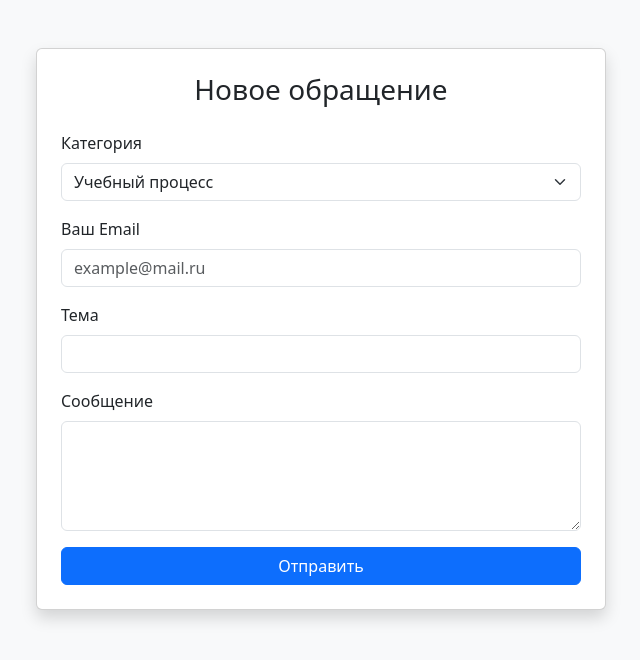
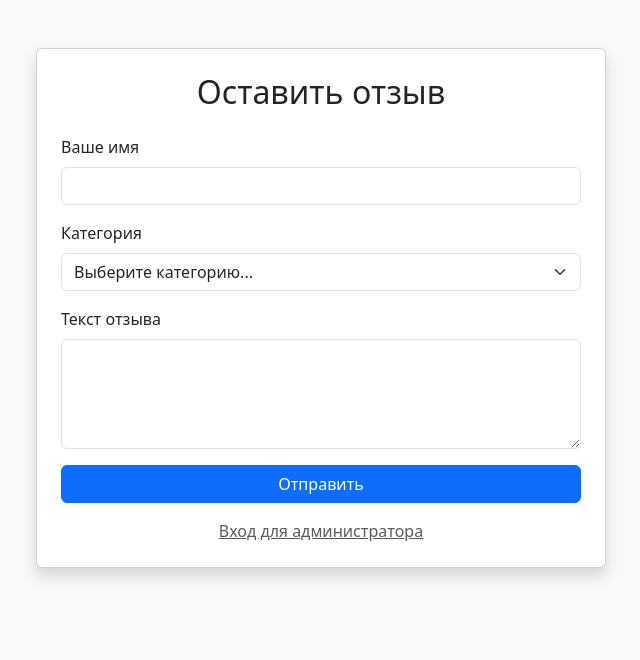
Before and after one commit to Goydaa/feedback, a Flask app: page / in a window 1280 px wide. Shown: the top 660 px of the page, without its empty margins (319-959 px from the left). Run offline with Flask 3, Linux system fonts and the light colour scheme.

Commit message:
Update index.html

```diff
--- a/templates/index.html
+++ b/templates/index.html
@@ -2,38 +2,46 @@
 <html lang="ru">
 <head>
     <meta charset="UTF-8">
-    <meta name="viewport" content="width=device-width, initial-scale=1.0">
-    <title>Система отзывов</title>
-    <link href="https://cdn.jsdelivr.net/npm/bootstrap@5.3.0/dist/css/bootstrap.min.css" rel="stylesheet">
+    <title>Оставить отзыв</title>
+    <link rel="stylesheet" href="https://cdn.jsdelivr.net/npm/bootstrap@5.3.0/dist/css/bootstrap.min.css">
 </head>
 <body class="bg-light">
     <div class="container mt-5">
         <div class="row justify-content-center">
             <div class="col-md-6 card shadow p-4">
-                <h3 class="text-center mb-4">Новое обращение</h3>
+                <h2 class="text-center mb-4">Оставить отзыв</h2>
+
+                {% with messages = get_flashed_messages(with_categories=true) %}
+                  {% if messages %}
+                    {% for category, message in messages %}
+                      <div class="alert alert-{{ category }}">{{ message }}</div>
+                    {% endfor %}
+                  {% endif %}
+                {% endwith %}
+
                 <form method="POST">
                     <div class="mb-3">
+                        <label class="form-label">Ваше имя</label>
+                        <input type="text" name="author" class="form-control" required>
+                    </div>
+                    <div class="mb-3">
                         <label class="form-label">Категория</label>
-                        <select name="category" class="form-select" required>
+                        <select name="category_id" class="form-select" required>
+                            <option value="" disabled selected>Выберите категорию...</option>
                             {% for cat in categories %}
-                            <option value="{{ cat.id }}">{{ cat.name }}</option>
+                                <option value="{{ cat.id }}">{{ cat.name }}</option>
                             {% endfor %}
                         </select>
                     </div>
                     <div class="mb-3">
-                        <label class="form-label">Ваш Email</label>
-                        <input type="email" name="email" class="form-control" placeholder="example@mail.ru" required>
-                    </div>
-                    <div class="mb-3">
-                        <label class="form-label">Тема</label>
-                        <input type="text" name="title" class="form-control" required>
-                    </div>
-                    <div class="mb-3">
-                        <label class="form-label">Сообщение</label>
-                        <textarea name="content" class="form-control" rows="4" required></textarea>
+                        <label class="form-label">Текст отзыва</label>
+                        <textarea name="text" class="form-control" rows="4" required></textarea>
                     </div>
                     <button type="submit" class="btn btn-primary w-100">Отправить</button>
                 </form>
+                <div class="mt-3 text-center">
+                    <a href="{{ url_for('login') }}" class="text-muted">Вход для администратора</a>
+                </div>
             </div>
         </div>
     </div>
```
